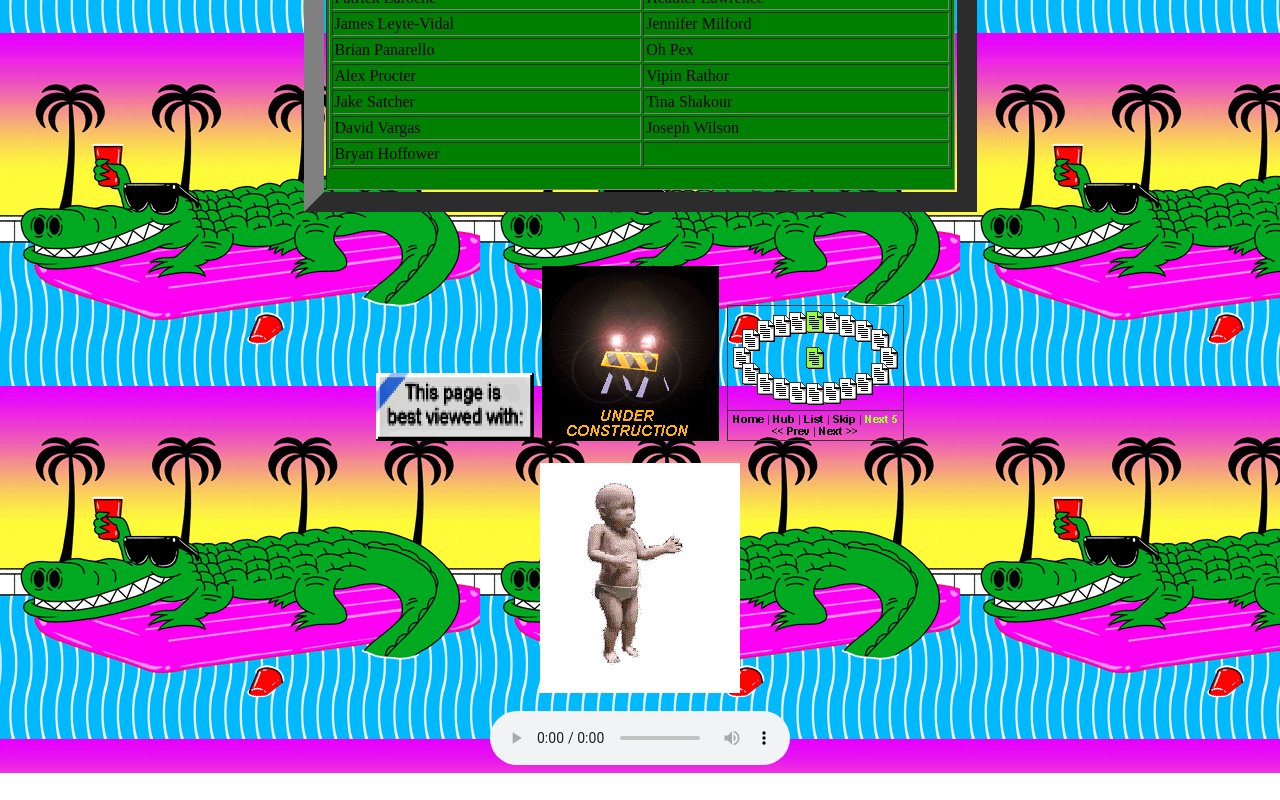
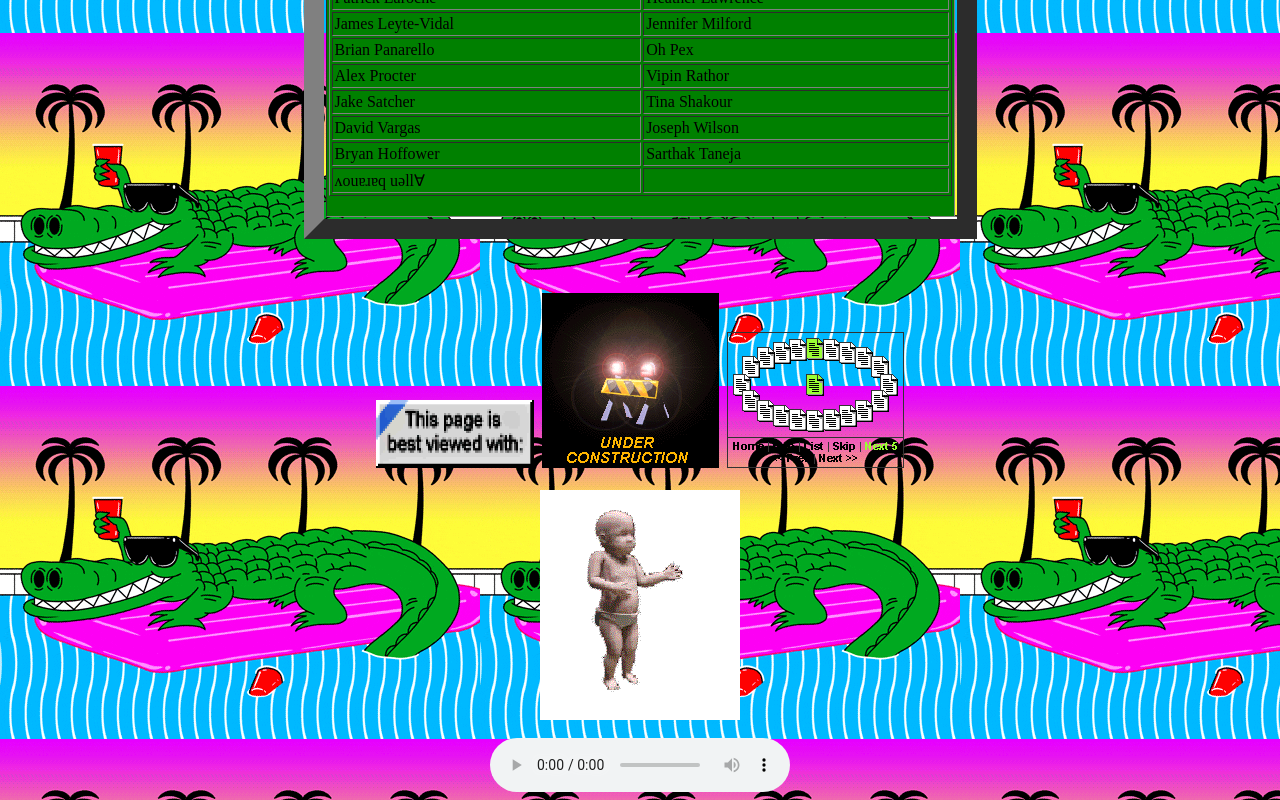
Before and after one commit to lilchompy/lilchompy.github.io, a plain HTML site: page index.html in a window 1280 px wide. Shown: the part 1026-1826 px from the top of the page. Before the commit the page ends 1799 px from the top, so only its background shows below. Drawn offline with Linux system fonts and the light colour scheme.

Commit message:
Added Allen and

```diff
--- a/index.html
+++ b/index.html
@@ -190,6 +190,13 @@ body {
                 <tr>
                   <td valign="top">Bryan Hoffower<br>
                   </td>
+                  <td valign="top">Sarthak Taneja<br>
+                  </td>
+                </tr>
+                </tr>
+                <tr>
+                  <td valign="top">&#652;ou&#592;&#633;&#592;q u&#477;ll&#8704;<br>
+                  </td>
                   <td valign="top"><br>
                   </td>
                 </tr>
```
